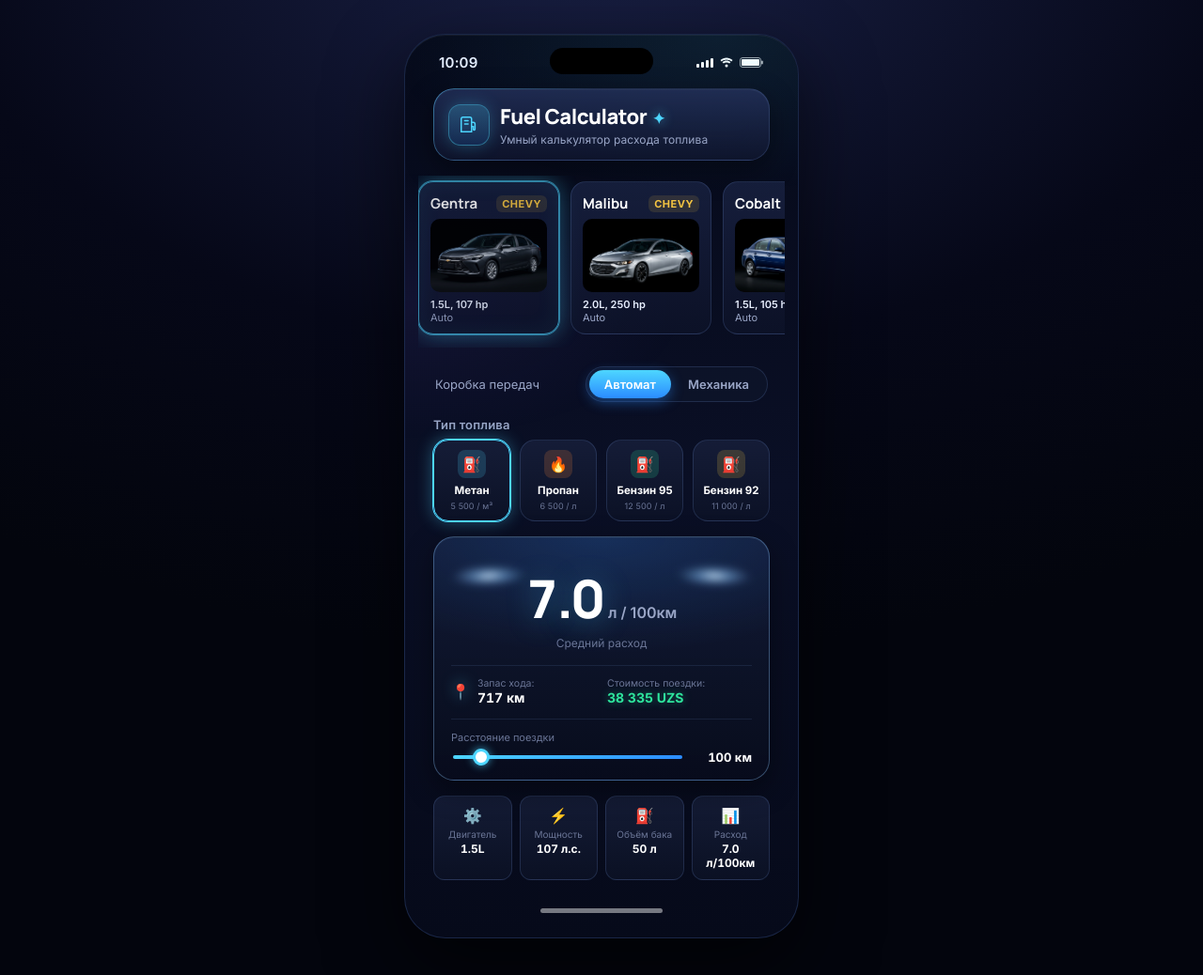
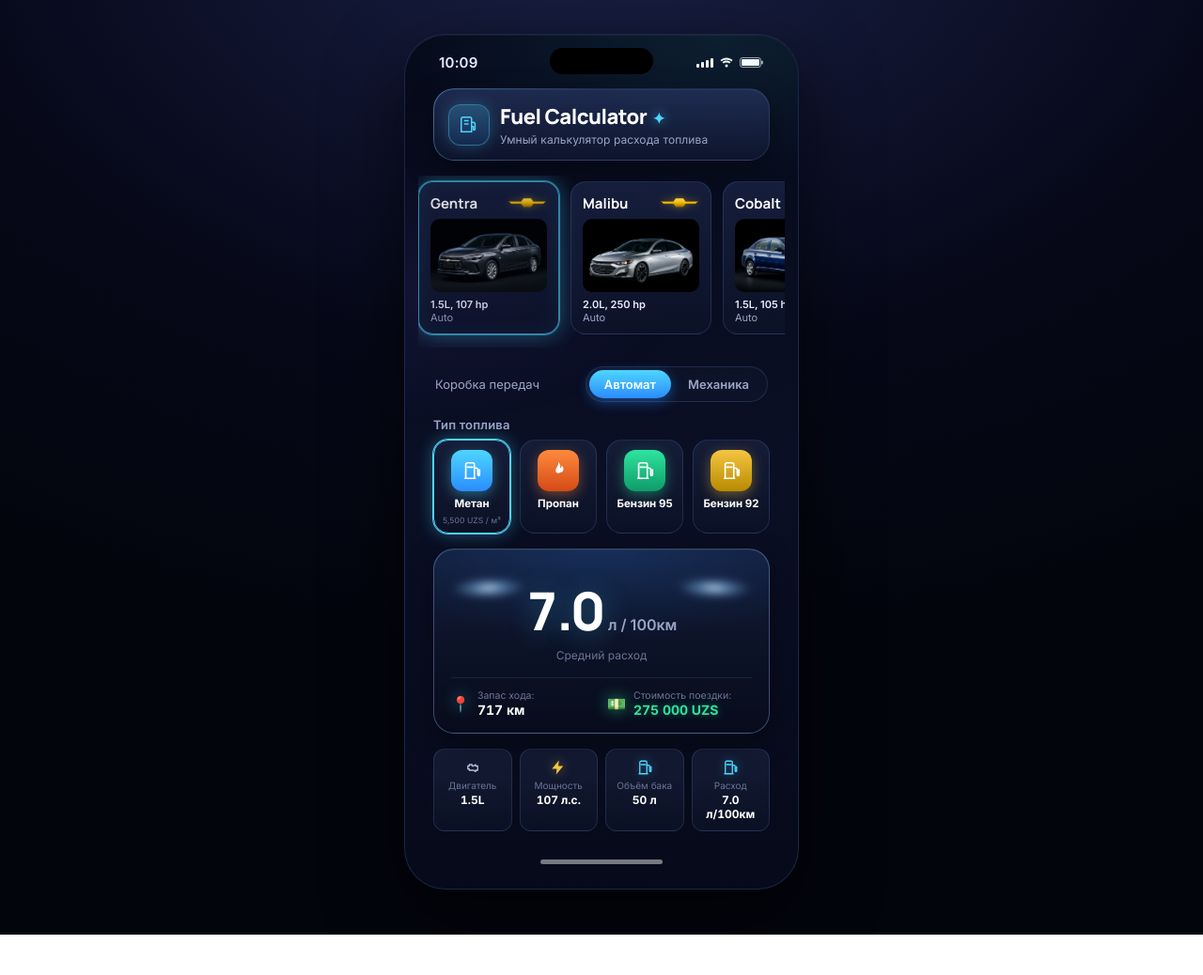
Before and after one commit to coderuz2026/fuel-calculator, a plain HTML site: page index.html in a window 1280 px wide. Shown: the whole page at 94% size. After the commit the page ends 995 px from the top, so only its background shows below. Drawn offline with Linux system fonts and the light colour scheme.

Commit message:
Match reference 1:1: pump/fire icons, no slider, chevy bowtie

```diff
--- a/app.js
+++ b/app.js
@@ -1,11 +1,18 @@
 // ============= DATA =============
 // Цены — UZS за литр / кубометр (примерные значения для Узбекистана, можно править)
+// SVG иконки для типов топлива
+const PUMP_SVG = `<svg viewBox="0 0 24 24" width="22" height="22" fill="none" stroke="currentColor" stroke-width="1.8" stroke-linecap="round" stroke-linejoin="round"><path d="M5 21V5a2 2 0 012-2h6a2 2 0 012 2v16M4 21h12M7 8h6"/><path d="M15 9h2a2 2 0 012 2v6a1 1 0 102 0v-6"/></svg>`;
+const FIRE_SVG = `<svg viewBox="0 0 24 24" width="22" height="22" fill="currentColor"><path d="M12 2c1 4-2 5-2 8a4 4 0 008 0c0-2-1-3-2-4 0 2-1 3-2 3 1-3 0-5-2-7zm-3 10a3 3 0 106 0c0-1-.5-2-1-2 0 1-.5 2-1 2 0-2-2-3-2-4-1 1-2 2-2 4z"/></svg>`;
+
 const FUEL_TYPES = {
-  methane: { name: 'Метан',     icon: '⛽', price: 5500,  unit: 'м³', priceLabel: '5 500 / м³',  factor: 0.85 },
-  propane: { name: 'Пропан',    icon: '🔥', price: 6500,  unit: 'л',  priceLabel: '6 500 / л',   factor: 1.10 },
-  ai95:    { name: 'Бензин 95', icon: '⛽', price: 12500, unit: 'л',  priceLabel: '12 500 / л',  factor: 1.00 },
-  ai92:    { name: 'Бензин 92', icon: '⛽', price: 11000, unit: 'л',  priceLabel: '11 000 / л',  factor: 1.05 },
+  methane: { name: 'Метан',     icon: PUMP_SVG, price: 5500,  unit: 'м³', priceLabel: '5,500 UZS / м³',  factor: 0.85 },
+  propane: { name: 'Пропан',    icon: FIRE_SVG, price: 6500,  unit: 'л',  priceLabel: '6,500 UZS / л',   factor: 1.10 },
+  ai95:    { name: 'Бензин 95', icon: PUMP_SVG, price: 12500, unit: 'л',  priceLabel: '12,500 UZS / л',  factor: 1.00 },
+  ai92:    { name: 'Бензин 92', icon: PUMP_SVG, price: 11000, unit: 'л',  priceLabel: '11,000 UZS / л',  factor: 1.05 },
 };
+
+// SVG логотип Chevrolet (золотой галстук-бабочка)
+const CHEVY_LOGO = `<svg viewBox="0 0 64 24" width="42" height="16"><defs><linearGradient id="chevy" x1="0" y1="0" x2="0" y2="1"><stop offset="0%" stop-color="#ffe066"/><stop offset="50%" stop-color="#f5b800"/><stop offset="100%" stop-color="#a07000"/></linearGradient></defs><path d="M2 8h20l4-5h12l4 5h20l-4 4h-16l-4 5h-12l-4-5H6z" fill="url(#chevy)" stroke="#7a5a00" stroke-width="0.8"/></svg>`;
 
 // Машины — характеристики и базовый расход на бензине 95 (л/100км)
 const CARS = [
@@ -76,7 +83,7 @@ function renderCars() {
     <div class="car-card ${car.id === state.carId ? 'active' : ''}" data-car="${car.id}">
       <div class="car-card-head">
         <span class="car-name">${car.name}</span>
-        <span class="car-logo">CHEVY</span>
+        <span class="car-logo">${CHEVY_LOGO}</span>
       </div>
       <div class="car-image" style="background-image:url('${car.image}')"></div>
       <div class="car-meta">
@@ -101,7 +108,7 @@ function renderFuels() {
     <div class="fuel-card ${state.fuel === key ? 'active' : ''}" data-fuel="${key}">
       <div class="fuel-icon">${f.icon}</div>
       <div class="fuel-name">${f.name}</div>
-      <div class="fuel-price">${f.priceLabel}</div>
+      ${state.fuel === key ? `<div class="fuel-price">${f.priceLabel}</div>` : ''}
     </div>
   `).join('');
 
@@ -123,14 +130,14 @@ function calculate() {
   // расход с учётом топлива и КПП
   const consumption = car.consumption[state.transmission] * fuel.factor;
   const range = (car.tank / consumption) * 100;
-  const litersPerTrip = (consumption * state.trip) / 100;
+  // стоимость полного бака (всего запаса хода)
+  const litersPerTrip = car.tank;
   const cost = litersPerTrip * fuel.price;
 
   return {
     consumption: consumption.toFixed(1),
     range: Math.round(range),
     cost: Math.round(cost),
-    litersPerTrip: litersPerTrip.toFixed(1),
     car,
     fuel,
   };
@@ -161,9 +168,6 @@ function update() {
   document.getElementById('specPower').textContent = `${r.car.power} л.с.`;
   document.getElementById('specTank').textContent = `${r.car.tank} л`;
   document.getElementById('specConsumption').textContent = `${r.consumption} л/100км`;
-
-  // Trip slider value
-  document.getElementById('tripDistanceValue').textContent = state.trip;
 }
 
 // ============= EVENTS =============
@@ -179,20 +183,11 @@ function bindTransmission() {
   });
 }
 
-function bindTrip() {
-  const slider = document.getElementById('tripDistance');
-  slider.addEventListener('input', (e) => {
-    state.trip = +e.target.value;
-    update();
-  });
-}
-
 // ============= INIT =============
 function init() {
   renderCars();
   renderFuels();
   bindTransmission();
-  bindTrip();
   update();
 }
 
--- a/index.html
+++ b/index.html
@@ -70,25 +70,18 @@
 
         <div class="result-row">
           <div class="result-item">
-            <span class="result-icon">📍</span>
+            <span class="result-icon pin">📍</span>
             <div>
               <p class="result-key">Запас хода:</p>
               <p class="result-value" id="rangeValue">450 км</p>
             </div>
           </div>
           <div class="result-item">
+            <span class="result-icon money-icon">💵</span>
             <div>
               <p class="result-key">Стоимость поездки:</p>
               <p class="result-value money" id="tripCost">45 100 UZS</p>
             </div>
-          </div>
-        </div>
-
-        <div class="trip-input">
-          <label>Расстояние поездки</label>
-          <div class="trip-control">
-            <input type="range" id="tripDistance" min="10" max="1000" step="10" value="100" />
-            <span class="trip-value"><span id="tripDistanceValue">100</span> км</span>
           </div>
         </div>
       </section>
@@ -96,22 +89,30 @@
       <!-- Spec tiles -->
       <section class="specs-grid">
         <div class="spec">
-          <div class="spec-icon">⚙️</div>
+          <div class="spec-icon engine">
+            <svg viewBox="0 0 24 24" width="18" height="18" fill="none" stroke="currentColor" stroke-width="1.8" stroke-linecap="round" stroke-linejoin="round"><path d="M5 10h2V8h4v2h2l3-2v2h3v6h-3v2l-3-2H7v-2H5v-4z"/></svg>
+          </div>
           <p class="spec-key">Двигатель</p>
           <p class="spec-value" id="specEngine">1.5L</p>
         </div>
         <div class="spec">
-          <div class="spec-icon">⚡</div>
+          <div class="spec-icon bolt">
+            <svg viewBox="0 0 24 24" width="18" height="18" fill="currentColor"><path d="M13 2L3 14h7l-1 8 10-12h-7l1-8z"/></svg>
+          </div>
           <p class="spec-key">Мощность</p>
           <p class="spec-value" id="specPower">107 л.с.</p>
         </div>
         <div class="spec">
-          <div class="spec-icon">⛽</div>
+          <div class="spec-icon pump">
+            <svg viewBox="0 0 24 24" width="18" height="18" fill="none" stroke="currentColor" stroke-width="1.8" stroke-linecap="round" stroke-linejoin="round"><path d="M5 21V5a2 2 0 012-2h6a2 2 0 012 2v16M4 21h12M7 8h6"/><path d="M15 9h2a2 2 0 012 2v6a1 1 0 102 0v-6"/></svg>
+          </div>
           <p class="spec-key">Объём бака</p>
           <p class="spec-value" id="specTank">50 л</p>
         </div>
         <div class="spec">
-          <div class="spec-icon">📊</div>
+          <div class="spec-icon pump">
+            <svg viewBox="0 0 24 24" width="18" height="18" fill="none" stroke="currentColor" stroke-width="1.8" stroke-linecap="round" stroke-linejoin="round"><path d="M5 21V5a2 2 0 012-2h6a2 2 0 012 2v16M4 21h12M7 8h6"/><path d="M15 9h2a2 2 0 012 2v6a1 1 0 102 0v-6"/></svg>
+          </div>
           <p class="spec-key">Расход</p>
           <p class="spec-value" id="specConsumption">8.2 л/100км</p>
         </div>
--- a/styles.css
+++ b/styles.css
@@ -233,14 +233,10 @@ body {
   color: #fff;
 }
 .car-logo {
-  font-size: 11px;
-  color: var(--neon-yellow);
-  background: rgba(245, 197, 66, 0.12);
-  padding: 2px 6px;
-  border-radius: 6px;
-  letter-spacing: 0.5px;
-  font-weight: 700;
+  display: inline-flex;
+  align-items: center;
 }
+.car-logo svg { filter: drop-shadow(0 0 4px rgba(245, 197, 66, 0.4)); }
 
 .car-image {
   width: 100%;
@@ -317,7 +313,7 @@ body {
   background: linear-gradient(180deg, rgba(24, 32, 60, 0.8) 0%, rgba(12, 18, 38, 0.8) 100%);
   border: 1px solid var(--border);
   border-radius: var(--radius-md);
-  padding: 10px 8px;
+  padding: 10px 6px 8px;
   display: flex;
   flex-direction: column;
   align-items: center;
@@ -331,19 +327,20 @@ body {
 .fuel-card:active { transform: scale(0.96); }
 
 .fuel-icon {
-  width: 30px;
-  height: 30px;
+  width: 44px;
+  height: 44px;
   display: grid;
   place-items: center;
-  border-radius: 8px;
-  font-size: 16px;
+  border-radius: 12px;
   margin-bottom: 2px;
+  color: #fff;
 }
+.fuel-icon svg { display: block; }
 
-.fuel-card[data-fuel="methane"] .fuel-icon { background: rgba(77, 214, 255, 0.18); color: var(--neon-cyan); }
-.fuel-card[data-fuel="propane"] .fuel-icon { background: rgba(255, 138, 61, 0.18); color: var(--neon-orange); }
-.fuel-card[data-fuel="ai95"] .fuel-icon    { background: rgba(46, 229, 157, 0.18); color: var(--neon-green); }
-.fuel-card[data-fuel="ai92"] .fuel-icon    { background: rgba(245, 197, 66, 0.18); color: var(--neon-yellow); }
+.fuel-card[data-fuel="methane"] .fuel-icon { background: linear-gradient(180deg, #4dd6ff, #2b8cff); box-shadow: 0 4px 14px rgba(77,214,255,0.4); }
+.fuel-card[data-fuel="propane"] .fuel-icon { background: linear-gradient(180deg, #ff8a3d, #d44a16); box-shadow: 0 4px 14px rgba(255,138,61,0.4); }
+.fuel-card[data-fuel="ai95"] .fuel-icon    { background: linear-gradient(180deg, #2ee59d, #0f9b6a); box-shadow: 0 4px 14px rgba(46,229,157,0.4); }
+.fuel-card[data-fuel="ai92"] .fuel-icon    { background: linear-gradient(180deg, #f5c542, #b88a00); box-shadow: 0 4px 14px rgba(245,197,66,0.4); }
 
 .fuel-name {
   font-size: 11.5px;
@@ -352,10 +349,11 @@ body {
   white-space: nowrap;
 }
 .fuel-price {
-  font-size: 9px;
+  font-size: 8.5px;
   color: var(--text-mute);
   white-space: nowrap;
   letter-spacing: 0.1px;
+  margin-top: 2px;
 }
 
 .fuel-card.active[data-fuel="methane"] { border-color: var(--neon-cyan);   box-shadow: 0 0 0 1px var(--neon-cyan), 0 0 18px rgba(77, 214, 255, 0.4); }
@@ -437,8 +435,9 @@ body {
 }
 .result-icon {
   font-size: 16px;
-  filter: drop-shadow(0 0 8px rgba(77, 214, 255, 0.6));
 }
+.result-icon.pin { filter: drop-shadow(0 0 8px rgba(77, 214, 255, 0.6)); }
+.result-icon.money-icon { filter: drop-shadow(0 0 8px rgba(46, 229, 157, 0.6)); }
 .result-key {
   margin: 0;
   font-size: 10.5px;
@@ -453,58 +452,7 @@ body {
 }
 .result-value.money { color: var(--neon-green); text-shadow: 0 0 10px rgba(46, 229, 157, 0.4); }
 
-.trip-input {
-  margin-top: 14px;
-  padding-top: 12px;
-  border-top: 1px solid rgba(120, 160, 230, 0.12);
-}
-.trip-input label {
-  font-size: 11px;
-  color: var(--text-mute);
-  display: block;
-  margin-bottom: 6px;
-}
-.trip-control {
-  display: flex;
-  gap: 12px;
-  align-items: center;
-}
-.trip-control input[type="range"] {
-  flex: 1;
-  -webkit-appearance: none;
-  appearance: none;
-  height: 4px;
-  background: linear-gradient(90deg, var(--neon-cyan), var(--neon-blue));
-  border-radius: 2px;
-  outline: none;
-}
-.trip-control input[type="range"]::-webkit-slider-thumb {
-  -webkit-appearance: none;
-  appearance: none;
-  width: 18px;
-  height: 18px;
-  border-radius: 50%;
-  background: #fff;
-  border: 3px solid var(--neon-cyan);
-  box-shadow: 0 0 10px rgba(77, 214, 255, 0.7);
-  cursor: pointer;
-}
-.trip-control input[type="range"]::-moz-range-thumb {
-  width: 18px;
-  height: 18px;
-  border-radius: 50%;
-  background: #fff;
-  border: 3px solid var(--neon-cyan);
-  cursor: pointer;
-}
-.trip-value {
-  font-size: 13px;
-  font-weight: 700;
-  color: #fff;
-  min-width: 60px;
-  text-align: right;
-  font-variant-numeric: tabular-nums;
-}
+
 
 /* ---------- Specs grid ---------- */
 .specs-grid {
@@ -526,7 +474,13 @@ body {
 .spec-icon {
   font-size: 16px;
   margin-bottom: 2px;
+  color: var(--text);
+  display: grid;
+  place-items: center;
 }
+.spec-icon.engine { color: #b8c2e0; }
+.spec-icon.bolt   { color: var(--neon-yellow); filter: drop-shadow(0 0 6px rgba(245,197,66,0.5)); }
+.spec-icon.pump   { color: var(--neon-cyan); filter: drop-shadow(0 0 6px rgba(77,214,255,0.4)); }
 .spec-key {
   margin: 0;
   font-size: 10px;
```
